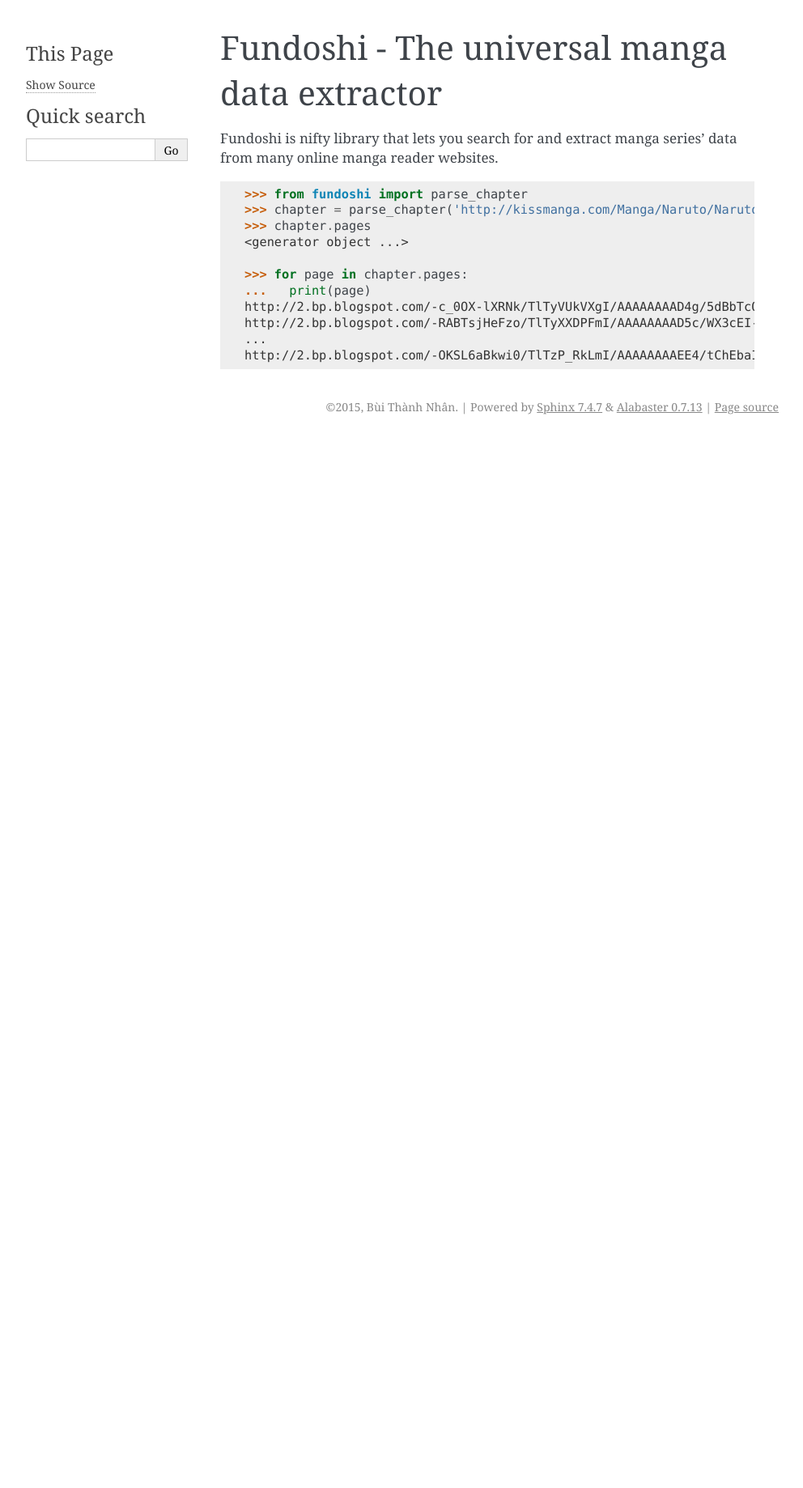
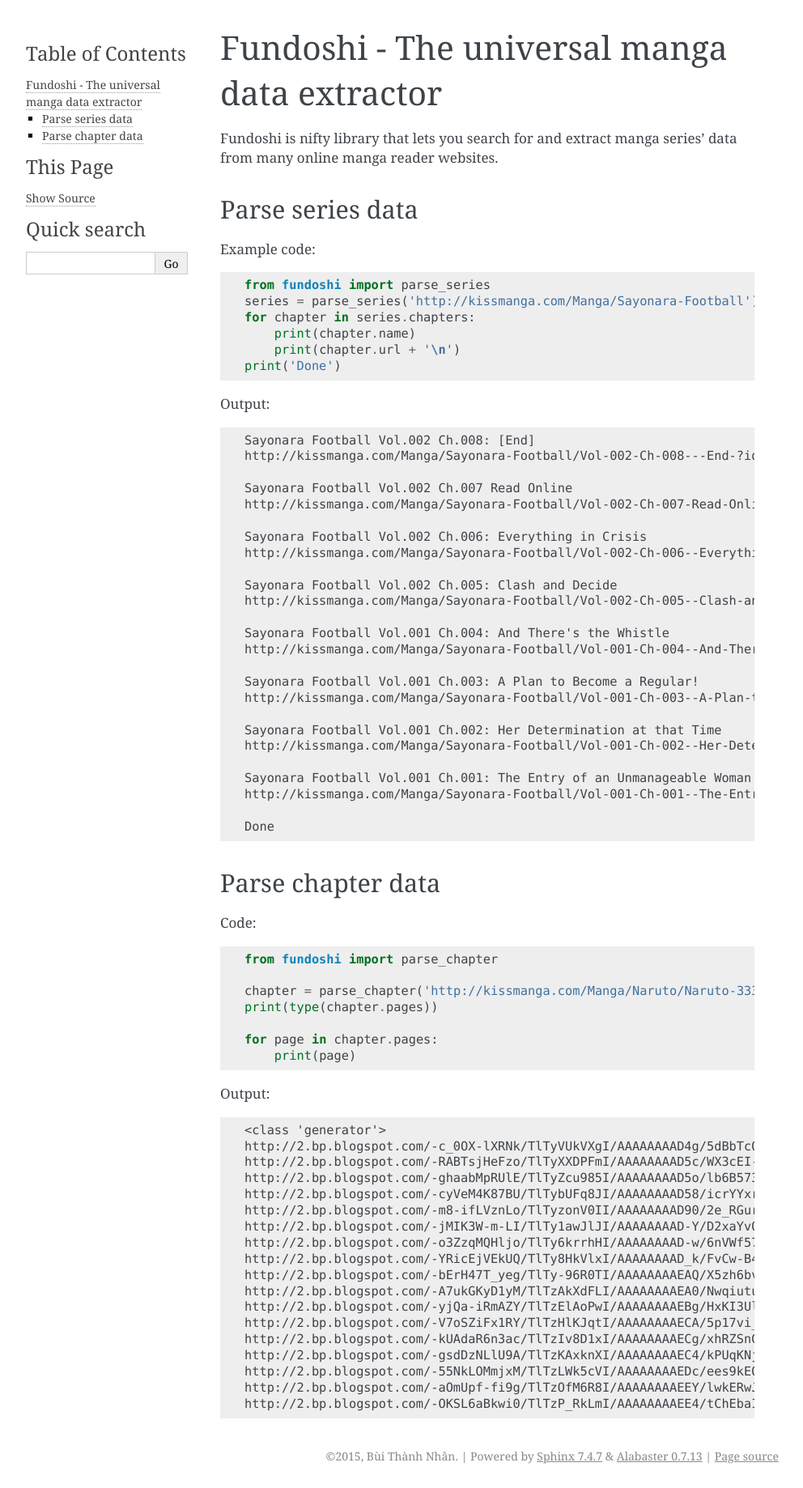
Before and after one commit to nhanb/fundoshi, a Sphinx documentation site: the page built from docs/index.rst, in a window 1280 px wide. Shown: the whole page at 81% size, without its empty margins (148-1140 px from the left). Built offline with Sphinx 7.4.7, drawn with Linux system fonts in a browser that asks for light colours; before the commit the page ends 900 px from its top, so only the background shows below that.

Commit message:
implement parse_series

```diff
--- a/docs/index.rst
+++ b/docs/index.rst
@@ -9,16 +9,85 @@
 Fundoshi is nifty library that lets you search for and extract manga series'
 data from many online manga reader websites.
 
-.. doctest::
+Parse series data
+------------------
 
-    >>> from fundoshi import parse_chapter
-    >>> chapter = parse_chapter('http://kissmanga.com/Manga/Naruto/Naruto-333?id=5461')
-    >>> chapter.pages
-    <generator object ...>
+Example code:
 
-    >>> for page in chapter.pages:
-    ...   print(page)
+.. testcode:: series
+
+    from fundoshi import parse_series
+    series = parse_series('http://kissmanga.com/Manga/Sayonara-Football')
+    for chapter in series.chapters:
+        print(chapter.name)
+        print(chapter.url + '\n')
+    print('Done')
+
+Output:
+
+.. testoutput:: series
+
+    Sayonara Football Vol.002 Ch.008: [End]
+    http://kissmanga.com/Manga/Sayonara-Football/Vol-002-Ch-008---End-?id=124898
+
+    Sayonara Football Vol.002 Ch.007 Read Online
+    http://kissmanga.com/Manga/Sayonara-Football/Vol-002-Ch-007-Read-Online?id=124897
+
+    Sayonara Football Vol.002 Ch.006: Everything in Crisis
+    http://kissmanga.com/Manga/Sayonara-Football/Vol-002-Ch-006--Everything-in-Crisis?id=109410
+
+    Sayonara Football Vol.002 Ch.005: Clash and Decide
+    http://kissmanga.com/Manga/Sayonara-Football/Vol-002-Ch-005--Clash-and-Decide?id=95447
+
+    Sayonara Football Vol.001 Ch.004: And There's the Whistle
+    http://kissmanga.com/Manga/Sayonara-Football/Vol-001-Ch-004--And-There-s-the-Whistle?id=95446
+
+    Sayonara Football Vol.001 Ch.003: A Plan to Become a Regular!
+    http://kissmanga.com/Manga/Sayonara-Football/Vol-001-Ch-003--A-Plan-to-Become-a-Regular-?id=95445
+
+    Sayonara Football Vol.001 Ch.002: Her Determination at that Time
+    http://kissmanga.com/Manga/Sayonara-Football/Vol-001-Ch-002--Her-Determination-at-that-Time?id=95444
+
+    Sayonara Football Vol.001 Ch.001: The Entry of an Unmanageable Woman
+    http://kissmanga.com/Manga/Sayonara-Football/Vol-001-Ch-001--The-Entry-of-an-Unmanageable-Woman?id=95443
+
+    Done
+
+
+Parse chapter data
+------------------
+
+Code:
+
+.. testcode:: chapter
+
+    from fundoshi import parse_chapter
+
+    chapter = parse_chapter('http://kissmanga.com/Manga/Naruto/Naruto-333?id=5461')
+    print(type(chapter.pages))
+
+    for page in chapter.pages:
+        print(page)
+
+Output:
+
+.. testoutput:: chapter
+
+    <class 'generator'>
     http://2.bp.blogspot.com/-c_0OX-lXRNk/TlTyVUkVXgI/AAAAAAAAD4g/5dBbTcOpROU/000.jpg?imgmax=10000
     http://2.bp.blogspot.com/-RABTsjHeFzo/TlTyXXDPFmI/AAAAAAAAD5c/WX3cEI-PQ0k/001.jpg?imgmax=10000
-    ...
+    http://2.bp.blogspot.com/-ghaabMpRUlE/TlTyZcu985I/AAAAAAAAD5o/lb6B5734zLM/002.jpg?imgmax=10000
+    http://2.bp.blogspot.com/-cyVeM4K87BU/TlTybUFq8JI/AAAAAAAAD58/icrYYxrP3tM/003.jpg?imgmax=10000
+    http://2.bp.blogspot.com/-m8-ifLVznLo/TlTyzonV0II/AAAAAAAAD90/2e_RGurMXDY/004.jpg?imgmax=10000
+    http://2.bp.blogspot.com/-jMIK3W-m-LI/TlTy1awJlJI/AAAAAAAAD-Y/D2xaYvOs14o/005.jpg?imgmax=10000
+    http://2.bp.blogspot.com/-o3ZzqMQHljo/TlTy6krrhHI/AAAAAAAAD-w/6nVWf57bqlM/006.jpg?imgmax=10000
+    http://2.bp.blogspot.com/-YRicEjVEkUQ/TlTy8HkVlxI/AAAAAAAAD_k/FvCw-B4f6-s/007.jpg?imgmax=10000
+    http://2.bp.blogspot.com/-bErH47T_yeg/TlTy-96R0TI/AAAAAAAAEAQ/X5zh6bvWOus/008.jpg?imgmax=10000
+    http://2.bp.blogspot.com/-A7ukGKyD1yM/TlTzAkXdFLI/AAAAAAAAEA0/Nwqiutu85M0/009.jpg?imgmax=10000
+    http://2.bp.blogspot.com/-yjQa-iRmAZY/TlTzElAoPwI/AAAAAAAAEBg/HxKI3UlVJxQ/010.jpg?imgmax=10000
+    http://2.bp.blogspot.com/-V7oSZiFx1RY/TlTzHlKJqtI/AAAAAAAAECA/5p17vi_8UEk/011.jpg?imgmax=10000
+    http://2.bp.blogspot.com/-kUAdaR6n3ac/TlTzIv8D1xI/AAAAAAAAECg/xhRZSnGtC78/012.jpg?imgmax=10000
+    http://2.bp.blogspot.com/-gsdDzNLlU9A/TlTzKAxknXI/AAAAAAAAEC4/kPUqKNjJC1I/013.jpg?imgmax=10000
+    http://2.bp.blogspot.com/-55NkLOMmjxM/TlTzLWk5cVI/AAAAAAAAEDc/ees9kEQfo4s/014.jpg?imgmax=10000
+    http://2.bp.blogspot.com/-aOmUpf-fi9g/TlTzOfM6R8I/AAAAAAAAEEY/lwkERwJ8GVc/015.jpg?imgmax=10000
     http://2.bp.blogspot.com/-OKSL6aBkwi0/TlTzP_RkLmI/AAAAAAAAEE4/tChEbaIr0Mc/016.jpg?imgmax=10000
--- a/fundoshi/__init__.py
+++ b/fundoshi/__init__.py
@@ -1 +1 @@
-from .main import parse_chapter
+from .main import parse_chapter, parse_series
```
Also changed, not shown: 2 other files.
